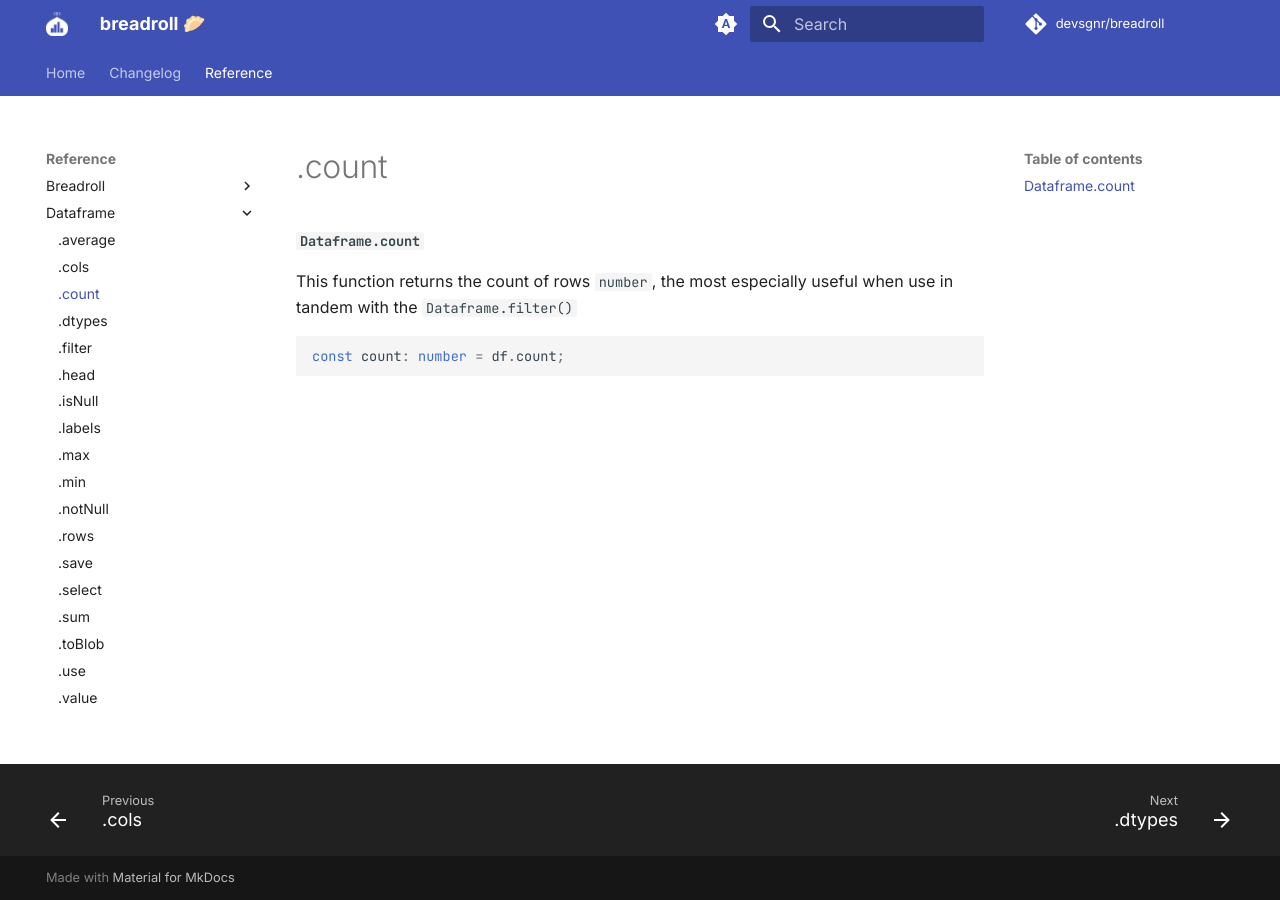
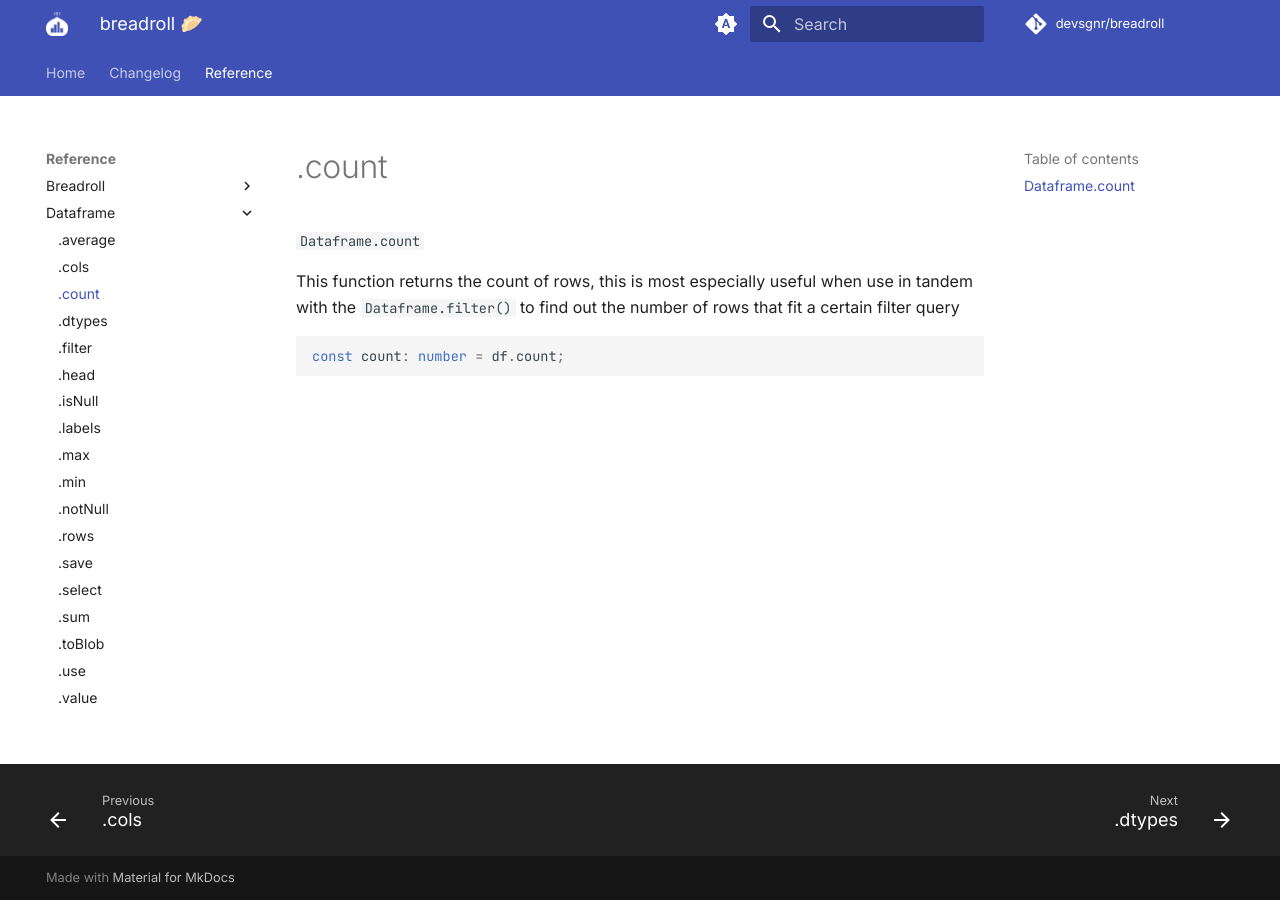
Before and after one commit to devsgnr/breadroll, an MkDocs documentation site: the page built from docs/docs/reference/Dataframe/count.md, in a window 1280 px wide. Built offline with MkDocs 1.6.1 and Material for MkDocs 9.7.7, drawn with Linux system fonts in a browser that asks for light colours; comment, search, counter and statistics services are not loaded.

````diff
--- a/docs/docs/reference/Dataframe/count.md
+++ b/docs/docs/reference/Dataframe/count.md
@@ -3,7 +3,7 @@ title: .count
 ---
 
 #### `Dataframe.count`
-This function returns the count of rows `number`, the most especially useful when use in tandem with the `Dataframe.filter()`
+This function returns the count of rows, this is most especially useful when use in tandem with the `Dataframe.filter()` to find out the number of rows that fit a certain filter query
 
 ```typescript
 const count: number = df.count;
--- a/docs/docs/stylesheets/extra.css
+++ b/docs/docs/stylesheets/extra.css
@@ -1,23 +1,12 @@
-@import url(../fonts/geist/stylesheet.css);
-@import url(../fonts/geist_mono/stylesheet.css);
-
-:root {
-  --md-text-font: "geistregular";
-  --md-code-font: "geist_monomedium";
-}
-
 strong,
 .md-nav__title,
 .md-header__topic:first-child,
 .admonition-title,
-.md-typeset h4,
 .md-typeset h5,
 .md-typeset h6 {
-  font-family: "geistsemibold";
   font-weight: normal;
 }
 
 .md-typeset h4 code {
-  font-family: var(--md-code-font);
   font-weight: normal;
 }
--- a/docs/mkdocs.yml
+++ b/docs/mkdocs.yml
@@ -27,6 +27,8 @@ theme:
       toggle:
         icon: material/brightness-4
         name: Switch to system preference
+extra_css:
+  - stylesheets/extra.css
 markdown_extensions:
   - admonition
   - pymdownx.details
````
Also changed, not shown: docs/docs/reference/Dataframe/filter.md (+1 -1 lines), docs/docs/reference/Dataframe/value.md (+1 -1 lines), 2 other files.
